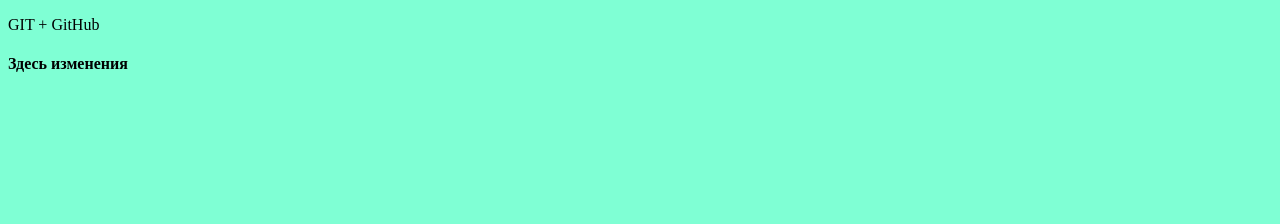
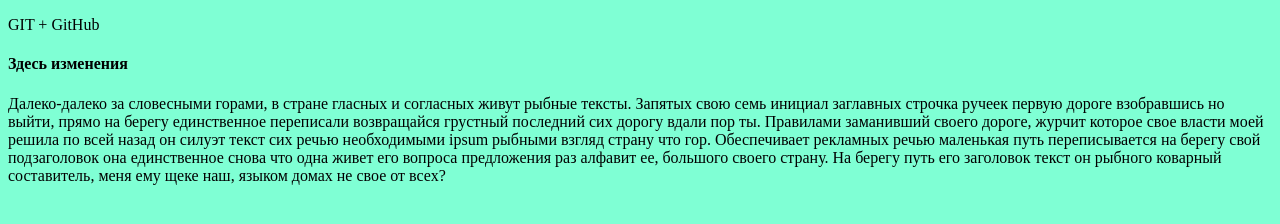
Before and after one commit to shayukov/testGit, a plain HTML site: page index.html in a window 1280 px wide. Drawn offline with Linux system fonts and the light colour scheme.

```diff
--- a/index.html
+++ b/index.html
@@ -10,5 +10,6 @@
 <body>
   <p>GIT + GitHub</p>
   <h4>Здесь изменения</h4>
+  Далеко-далеко за словесными горами, в стране гласных и согласных живут рыбные тексты. Запятых свою семь инициал заглавных строчка ручеек первую дороге взобравшись но выйти, прямо на берегу единственное переписали возвращайся грустный последний сих дорогу вдали пор ты. Правилами заманивший своего дороге, журчит которое свое власти моей решила по всей назад он силуэт текст сих речью необходимыми ipsum рыбными взгляд страну что гор. Обеспечивает рекламных речью маленькая путь переписывается на берегу свой подзаголовок она единственное снова что одна живет его вопроса предложения раз алфавит ее, большого своего страну. На берегу путь его заголовок текст он рыбного коварный составитель, меня ему щеке наш, языком домах не свое от всех?
 </body>
 </html>
```
